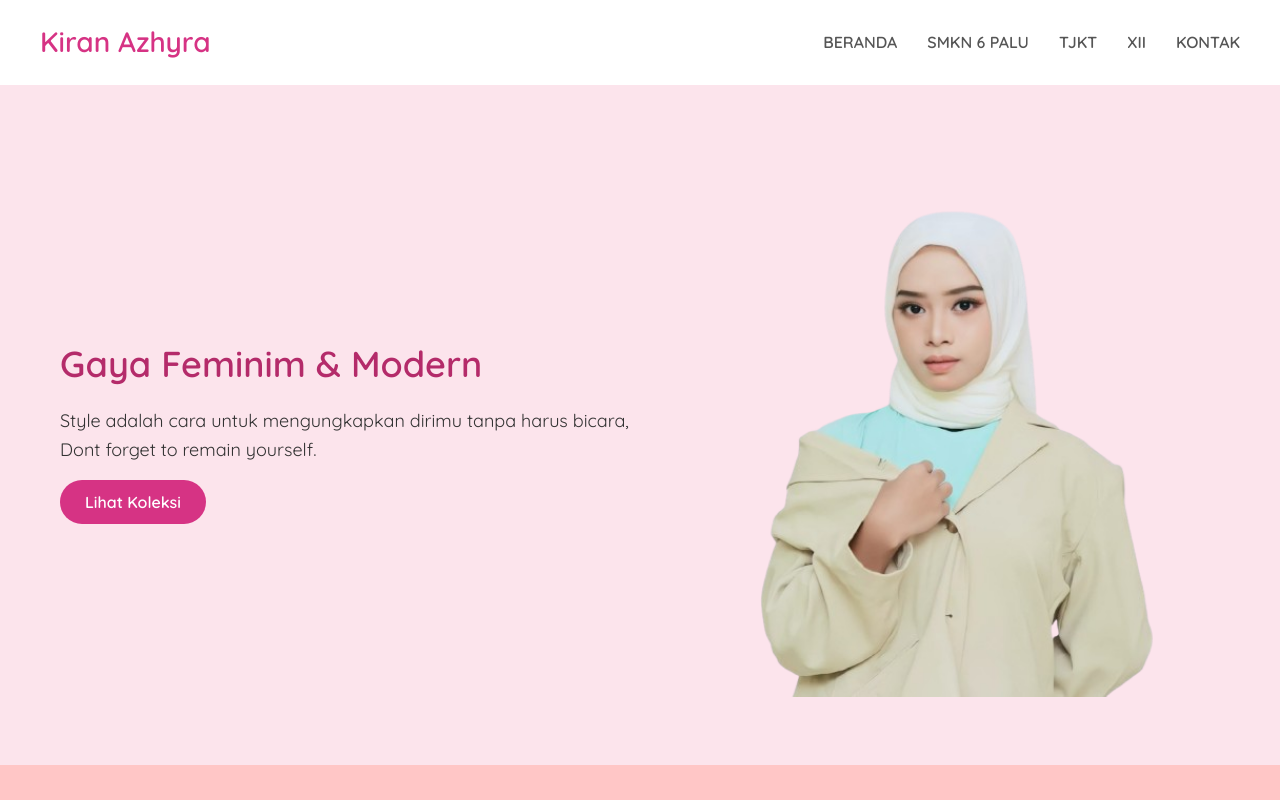
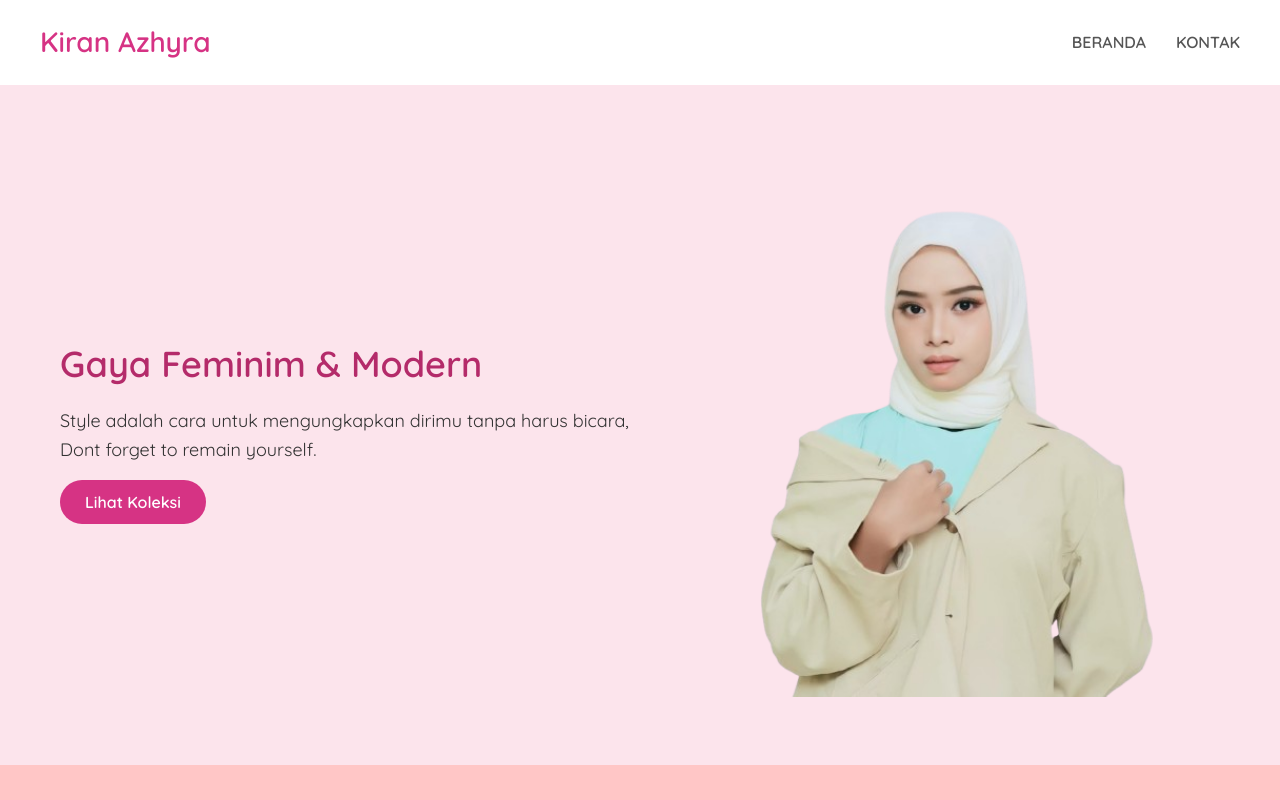
Before and after one commit to azhyraa/fashion, a plain HTML site: page index.html in a window 1280 px wide. Shown: the top 800 px of the page. Drawn offline with Linux system fonts and the light colour scheme.

Commit message:
Update index.html

```diff
--- a/index.html
+++ b/index.html
@@ -13,9 +13,6 @@
     <nav>
       <ul>
         <li><a href="index.html">BERANDA</a></li>
-        <li><a href="#">SMKN 6 PALU</a></li>
-        <li><a href="#">TJKT</a></li>
-        <li><a href="#">XII</a></li>
         <li><a href="kontak.html">KONTAK</a></li>
       </ul>
     </nav>
```
